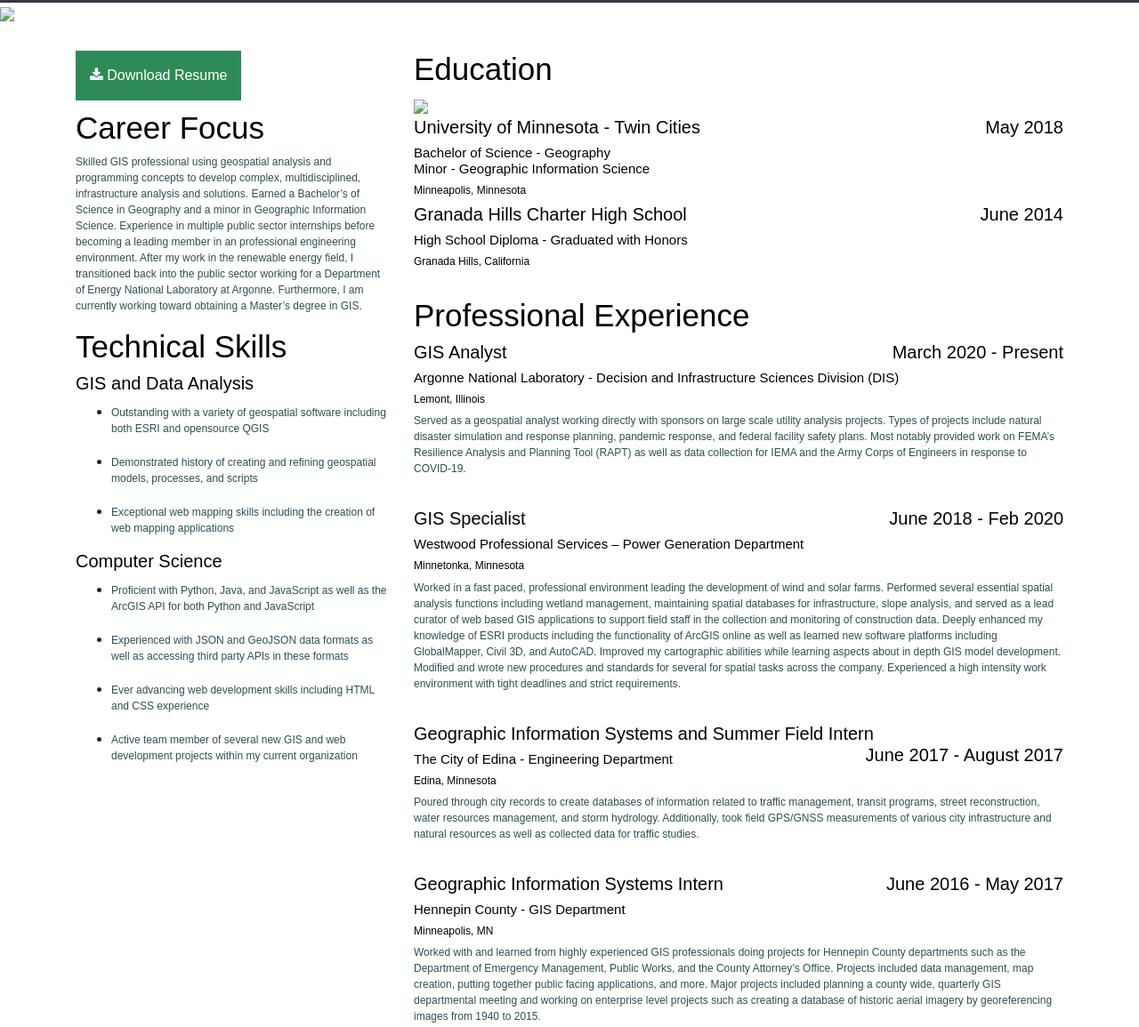
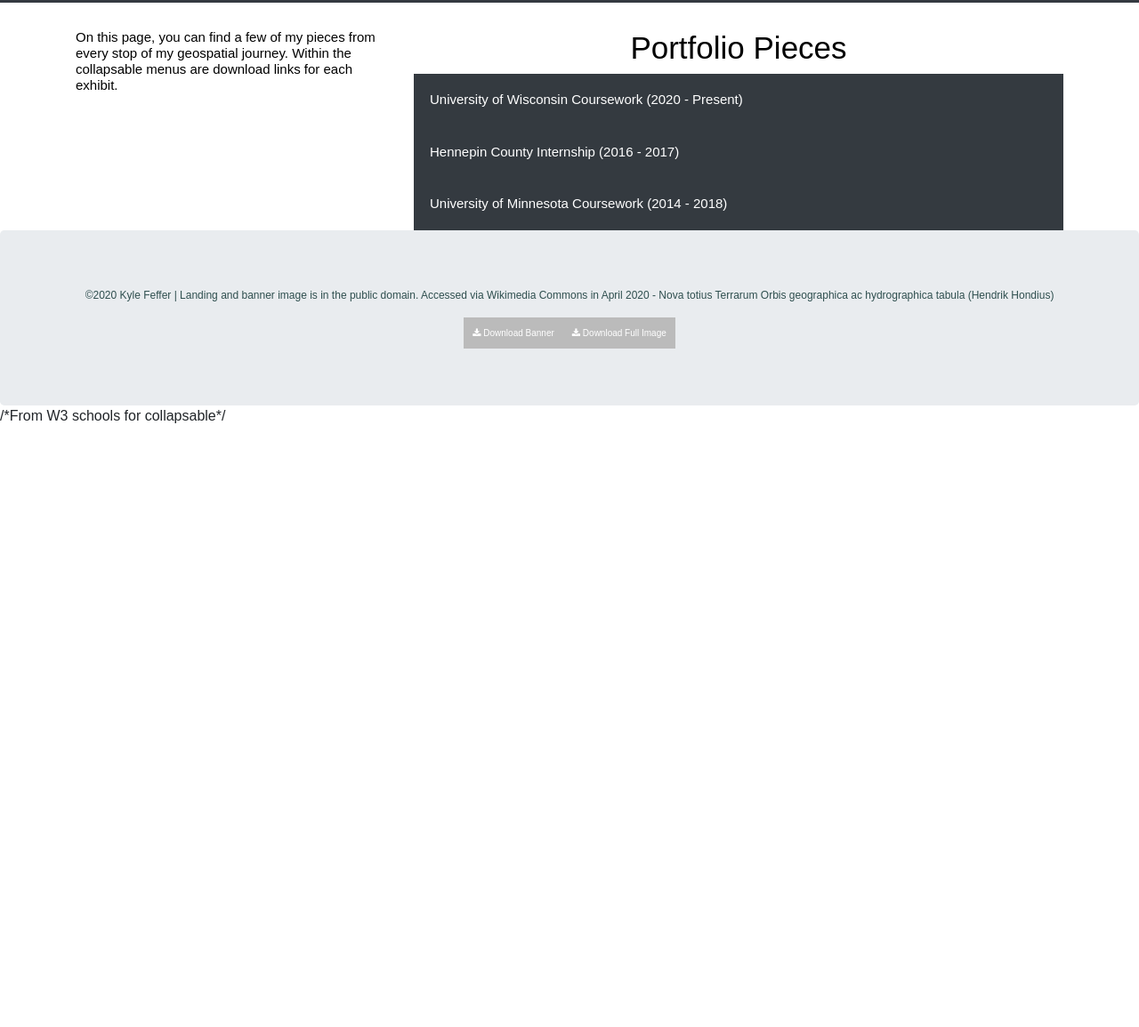
Before and after one commit to kylefeffer/web-portfolio, a plain HTML site: page portfolio.html in a window 1280 px wide. Shown: the part 293-1448 px from the top of the page at 89% size. After the commit the page ends 800 px from the top, so only its background shows below. Drawn offline with nearby package versions, Linux system fonts and the light colour scheme.

Commit message:
Created Portfolio Page. Format updates

```diff
--- a/css/styles.css
+++ b/css/styles.css
@@ -1,10 +1,4 @@
-header {
-  float: left;
-  margin: -5% 0 30px 0;
-  padding: 5px 0 0 0;
-  width: 100%;
-}
-
+/* Image formatting */
 .avatar {
     border-radius: 50%;
     display: block;
@@ -48,6 +42,47 @@ header {
   transform: translate(-50%, -50%);
   color: white;
 }
+
+
+
+
+
+
+
+
+
+.collapsible {
+    background-color:#343A40;
+    color: white;
+    cursor: pointer;
+    padding: 18px;
+    width: 100%;
+    border: none;
+    text-align: left;
+    outline: none;
+    font-size: 15px;
+}
+
+.active, .collapsible:hover {
+    background-color: #2E8B57;
+}
+
+.content {
+    padding: 0 18px;
+    display: none;
+    overflow: hidden;
+    background-color: white;
+}
+
+
+
+
+
+
+
+
+
+
 
 .button {
     background-color: #2E8B57;
--- a/portfolio.html
+++ b/portfolio.html
@@ -1,7 +1,7 @@
 <!DOCTYPE html>
 <html lang="en">
 <head>
-    <title>Kyle Feffer | Resume</title>
+    <title>Kyle Feffer | Portfolio</title>
     <meta charset="utf-8">
     <meta name="viewport" content="width=device-width, initial-scale=1">
     <link rel="stylesheet" href="https://maxcdn.bootstrapcdn.com/bootstrap/4.4.1/css/bootstrap.min.css">
@@ -10,6 +10,9 @@
     <script src="https://ajax.googleapis.com/ajax/libs/jquery/3.4.1/jquery.min.js"></script>
     <script src="https://cdnjs.cloudflare.com/ajax/libs/popper.js/1.16.0/umd/popper.min.js"></script>
     <script src="https://maxcdn.bootstrapcdn.com/bootstrap/4.4.1/js/bootstrap.min.js"></script>
+    <script
+    src="/lib/collapseable.js"></script>
+
 </head>
 
 
@@ -33,123 +36,124 @@
                 <a class="nav-link" href="/index.html">Home / Bio</a>
             </li>
             <li class="nav-item">
-                <a class="nav-link" href="/pages/resume.html">Resume / CV</a>
+                <a class="nav-link" href="/resume.html">Resume / CV</a>
             </li>
             <li class="nav-item">
-                <a class="navbar-brand" href="/pages/portfolio.html">Map Portfolio</a>
+                <a class="navbar-brand" href="/portfolio.html">Map Portfolio</a>
             </li>
             <li class="nav-item">
-                <a class="nav-link" href="/pages/contact.html">Contact</a>
+                <a class="nav-link" href="/contact.html">Contact</a>
             </li>
         </ul>
     </div>
 </nav>
 
-<div>
-    <img src="/assets/balkans.pdf" style="width:100%">
-</div>
 
 
 
 <div class="container" style="margin-top:30px">
     <div class="row">
         <div class="col-sm-4">
-            <div style="margin-bottom: 10px; align-content: center"><a href="/assets/kylefeffer_resume.pdf" download><button class="button"><i class="fa fa-download"></i> Download Resume</button></a>
+        <h5>On this page, you can find a few of my pieces from every stop of my geospatial journey. Within the collapsable menus are download links for each exhibit.</h5>
+
         </div>
-        <h2>Career Focus</h2>
-        <p>Skilled GIS professional using geospatial analysis and programming concepts to develop complex, multidisciplined, infrastructure analysis and solutions. Earned a Bachelor’s of Science in Geography and a minor in Geographic Information Science. Experience in multiple public sector internships before becoming a leading member in an professional engineering environment. After my work in the renewable energy field, I transitioned back into the public sector working for a Department of Energy National Laboratory at Argonne. Furthermore, I am currently working toward obtaining a Master’s degree in GIS.</p>
-
-        <h2>Technical Skills</h2>
-        <h4>GIS and Data Analysis</h4>
-        <ul>
-        <li><p>Outstanding with a variety of geospatial software including both ESRI and opensource QGIS</p></li>
-        <li><p>Demonstrated history of creating and refining geospatial models, processes, and scripts</p></li>
-        <li><p>Exceptional web mapping skills including the creation of web mapping applications</p></li>
-        </ul>
-
-        <h4>Computer Science</h4>
-        <ul>
-        <li><p>Proficient with Python, Java, and JavaScript as well as the ArcGIS API for both Python and JavaScript</p></li>
-        <li><p>Experienced with JSON and GeoJSON data formats as well as accessing third party APIs in these formats</p></li>
-        <li><p>Ever advancing web development skills including HTML and CSS experience</p></li>
-        <li><p>Active team member of several new GIS and web development projects within my current organization</p></li>
-        </ul>
-    </div>
 
 
 
 <div class="col-sm-8">
-    <h2>Education</h2>
 
-    <div>
-    <img src="/assets/balkans.pdf">
+<div class="center">
+    <h2 class="center">Portfolio Pieces</h2>
+</div>
+
+
+<button type="button" class="collapsible">University of Wisconsin Coursework (2020 - Present)</button>
+<div class="content">
+
+<div>
+    <img src="/assets/Big%20Ten%20Biking%20Tour.png" style="width:100%">
+    <h4 style="text-align:left;">Big Ten Biking Tour</h4>
+    <h6>Date created - March 2020</h6>
+    <p>My second large project at the University of Wisconsin was a challenge to design both a geographic route as well as a high level peice of cartography. The primary focus of this exercise was to highlight the natrual landscape and elevation in basemap without overshadowing the visual hierarchy of the planned biking route.</p>
+    <div class="center" style="margin-bottom: 10px"><a href="/assets/Big%20Ten%20Biking%20Tour.png" download><button class="button"><i class="fa fa-download"></i> Big Ten Biking Tour</button></a>
+    </div>
 </div>
 
 <div>
-    <h4 style="text-align:left;">
-    University of Minnesota - Twin Cities
-    <span style="float:right;">
-        May 2018
-    </span></h4>
-    <h5> Bachelor of Science - Geography<br/>Minor - Geographic Information Science</h5>
-    <h6>Minneapolis, Minnesota</h6>
+    <img src="/assets/Northern%20Spotted%20Owl%20Infographic.png" style="width:100%">
+    <h4 style="text-align:left;">Northern Spotted OWl Infographic</h4>
+    <h6>Date created - February 2020</h6>
+    <p>As part of my first visual design course at the University of Wisconsin, I created this infographic about the struggles of the Northern Spotted Owl and its habitat loss. The primary goal of this project was to become accustomed to the Adobe Suite of software as well as display bivariate data in an understandable way.</p>
+    <div class="center" style="margin-bottom: 10px"><a href="/assets/Northern%20Spotted%20Owl%20Infographic.png" download><button class="button"><i class="fa fa-download"></i> Northern Spotted Owl</button></a>
+    </div>
+</div>
+
+</div>
+
+<button type="button" class="collapsible">Hennepin County Internship (2016 - 2017)</button>
+<div class="content">
+
+<div>
+    <img src="/assets/NNO%202106%20All.png" style="width:100%">
+    <h4 style="text-align:left;">National Night Out 2016</h4>
+    <h6>Date created - Summer 2016</h6>
+    <p>This map was the overall exhibit in a series of maps created for the Hennepin County Attorney's Office as part of their preparation for the 2016 National Night Out. The Hennepin County Attorney's Office made appearances at over 60 events depicted on this overall exhibt.</p>
+    <div class="center" style="margin-bottom: 10px"><a href="/assets/NNO%202106%20All.png" download><button class="button"><i class="fa fa-download"></i> National Night Out 2016</button></a>
+    </div>
 </div>
 
 <div>
-    <h4 style="text-align:left;">
-    Granada Hills Charter High School
-    <span style="float:right;">
-        June 2014
-    </span></h4>
-    <h5> High School Diploma - Graduated with Honors</h5>
-    <h6>Granada Hills, California</h6>
+    <img src="/assets/MN%20Newpapers11x17.png" style="width:100%">
+    <h4 style="text-align:left;">Minnesota Newspapers</h4>
+    <h6>Date created - Summer 2016</h6>
+    <p>This map was part of a set of exhibits that displayed local newspapers both in Minnesota and in surrounding states. The purpose of these exhibits was to be a resource for Hennpin County's Office of Emergency Management.</p>
+    <div class="center" style="margin-bottom: 10px"><a href="/assets/MN%20Newpapers11x17.png" download><button class="button"><i class="fa fa-download"></i> Minnesota Newspapers</button></a>
+    </div>
+</div>
 </div>
 
-      <br>
-      <h2>Professional Experience</h2>
-    <div>
-    <h4 style="text-align:left;">
-    GIS Analyst
-    <span style="float:right;">
-        March 2020 - Present
-    </span></h4>
-    <h5> Argonne National Laboratory - Decision and Infrastructure Sciences Division (DIS)</h5>
-    <h6>Lemont, Illinois</h6>
-    <p style="margin-bottom: 35px">Served as a geospatial analyst working directly with sponsors on large scale utility analysis projects. Types of projects include natural disaster simulation and response planning, pandemic response, and federal facility safety plans. Most notably provided work on FEMA’s Resilience Analysis and Planning Tool (RAPT) as well as data collection for IEMA and the Army Corps of Engineers in response to COVID-19.</p>
+<button type="button" class="collapsible">University of Minnesota Coursework (2014 - 2018)</button>
+<div class="content">
+
+
+<div>
+    <img src="/assets/The%20Pacific%20Northwest%20in%20Swiss-Style%20Relief.png" style="width:100%">
+    <h4 style="text-align:left;">The Pacific Northwest</h4>
+    <h6>Date created - Fall 2017</h6>
+    <p>This map was part of an undergraduate Advanced Cartography course. The focus of this exhibit was the Swiss-Style Relief basemap as well as the locator inset in the upper right hand corner.</p>
+    <div class="center" style="margin-bottom: 10px"><a href="/assets/The%20Pacific%20Northwest%20in%20Swiss-Style%20Relief.png" download><button class="button"><i class="fa fa-download"></i> The Pacific Northwest</button></a>
+    </div>
 </div>
 
 <div>
-    <h4 style="text-align:left;">
-    GIS Specialist
-    <span style="float:right;">
-        June 2018 - Feb 2020
-    </span></h4>
-    <h5> Westwood Professional Services – Power Generation Department </h5>
-    <h6>Minnetonka, Minnesota</h6>
-    <p style="margin-bottom: 35px">Worked in a fast paced, professional environment leading the development of wind and solar farms. Performed several essential spatial analysis functions including wetland management, maintaining spatial databases for infrastructure, slope analysis, and served as a lead curator of web based GIS applications to support field staff in the collection and monitoring of construction data. Deeply enhanced my knowledge of ESRI products including the functionality of ArcGIS online as well as learned new software platforms including GlobalMapper, Civil 3D, and AutoCAD. Improved my cartographic abilities while learning aspects about in depth GIS model development. Modified and wrote new procedures and standards for several for spatial tasks across the company. Experienced a high intensity work environment with tight deadlines and strict requirements.</p>
+    <img src="/assets/Populations%20Statistics%20for%20Minnesota%20in%202010.png" style="width:100%">
+    <h4 style="text-align:left;">Population Statistics for Minnesota 2010</h4>
+    <h6>Date created - Fall 2017</h6>
+    <p>This map was part of an undergraduate Principles of GIS course. Through this exercise, I learned about the principles of creating multivariate maps.</p>
+    <div class="center" style="margin-bottom: 10px"><a href="/assets/Populations%20Statistics%20for%20Minnesota%20in%202010.png" download><button class="button"><i class="fa fa-download"></i> Minnesota Population Stats</button></a>
+    </div>
+</div>
 
-<div>
-    <h4 style="text-align:left;">
-    Geographic Information Systems and Summer Field Intern
-    <span style="float:right;">
-        June 2017 - August 2017
-    </span></h4>
-    <h5> The City of Edina - Engineering Department</h5>
-    <h6>Edina, Minnesota</h6>
-    <p style="margin-bottom: 35px">Poured through city records to create databases of information related to traffic management, transit programs, street reconstruction, water resources management, and storm hydrology. Additionally, took field GPS/GNSS measurements of various city infrastructure and natural resources as well as collected data for traffic studies.</p>
+ <div>
+    <img src="/assets/ItascaStatePark.png" style="width:100%">
+    <h4 style="text-align:left;">Itasca State Park</h4>
+    <h6>Date created - Spring 2016</h6>
+    <p>This map was my final submission for an Introduction to Cartography course in my undergraduate studies. The focus of the exhibit was to introduce a textured basemap while maintaining the reference information at a high visual level.</p>
+    <div class="center" style="margin-bottom: 10px"><a href="/assets/ItascaStatePark.png" download><button class="button"><i class="fa fa-download"></i> Itaska State Park</button></a>
+    </div>
 </div>
 
 <div>
-    <h4 style="text-align:left;">
-    Geographic Information Systems Intern
-    <span style="float:right;">
-        June 2016 - May 2017
-    </span></h4>
-    <h5>Hennepin County - GIS Department</h5>
-    <h6>Minneapolis, MN</h6>
-    <p>Worked with and learned from highly experienced GIS professionals doing projects for Hennepin County departments such as the Department of Emergency Management, Public Works, and the County Attorney’s Office. Projects included data management, map creation, putting together public facing applications, and more. Major projects included planning a county wide, quarterly GIS departmental meeting and working on enterprise level projects such as creating a database of historic aerial imagery by georeferencing images from 1940 to 2015.</p>
+    <img src="/assets/Balkans%20and%20the%20Vicinity.png" style="width:100%">
+    <h4 style="text-align:left;">Balkans and the Vicinity</h4>
+    <h6>Date created - Spring 2016</h6>
+    <p>This map was created as part of an Introduction to Cartography course in my undergraduate studies. This was one of my first cartography exhibits and was an inspiration as I moved forward in my career of geospatial discovery.</p>
+    <div class="center"; style="margin-bottom: 10px"><a href="/assets/Balkans%20and%20the%20Vicinity.png" download><button class="button"><i class="fa fa-download"></i> Balkans and the Vicinity</button></a>
+    </div>
 </div>
+
 </div>
+
 </div>
 
 </div>
@@ -159,5 +163,25 @@
     <p>©2020 Kyle Feffer | Landing and banner image is in the public domain. Accessed via Wikimedia Commons  in April 2020 - Nova totius Terrarum Orbis geographica ac hydrographica tabula (Hendrik Hondius)</p><a href="/assets/banner.jpg" download><button class="button-sm"><i class="fa fa-download"></i> Download Banner</button></a><a href="/assets/Nova_totius_Terrarum_Orbis_geographica_ac_hydrographica_tabula_(Hendrik_Hondius).jpg" download><button class="button-sm"><i class="fa fa-download"></i> Download Full Image</button></a>
 </div>
 
+
 </body>
+
+/*From W3 schools for collapsable*/
+<script>
+var coll = document.getElementsByClassName("collapsible");
+var i;
+
+for (i = 0; i < coll.length; i++) {
+  coll[i].addEventListener("click", function() {
+    this.classList.toggle("active");
+    var content = this.nextElementSibling;
+    if (content.style.display === "block") {
+      content.style.display = "none";
+    } else {
+      content.style.display = "block";
+    }
+  });
+}
+</script>
+
 </html>
```
Also changed, not shown: contact.html (+3 -3 lines), index.html (+1 -1 lines), resume.html (+4 -4 lines), assets/Big Ten Biking Tour.png (renamed from assets/Lab2.png), assets/Hurricane Francis.png (added), assets/Populations Statistics for Minnesota in 2010.png (added), 10 other files.
